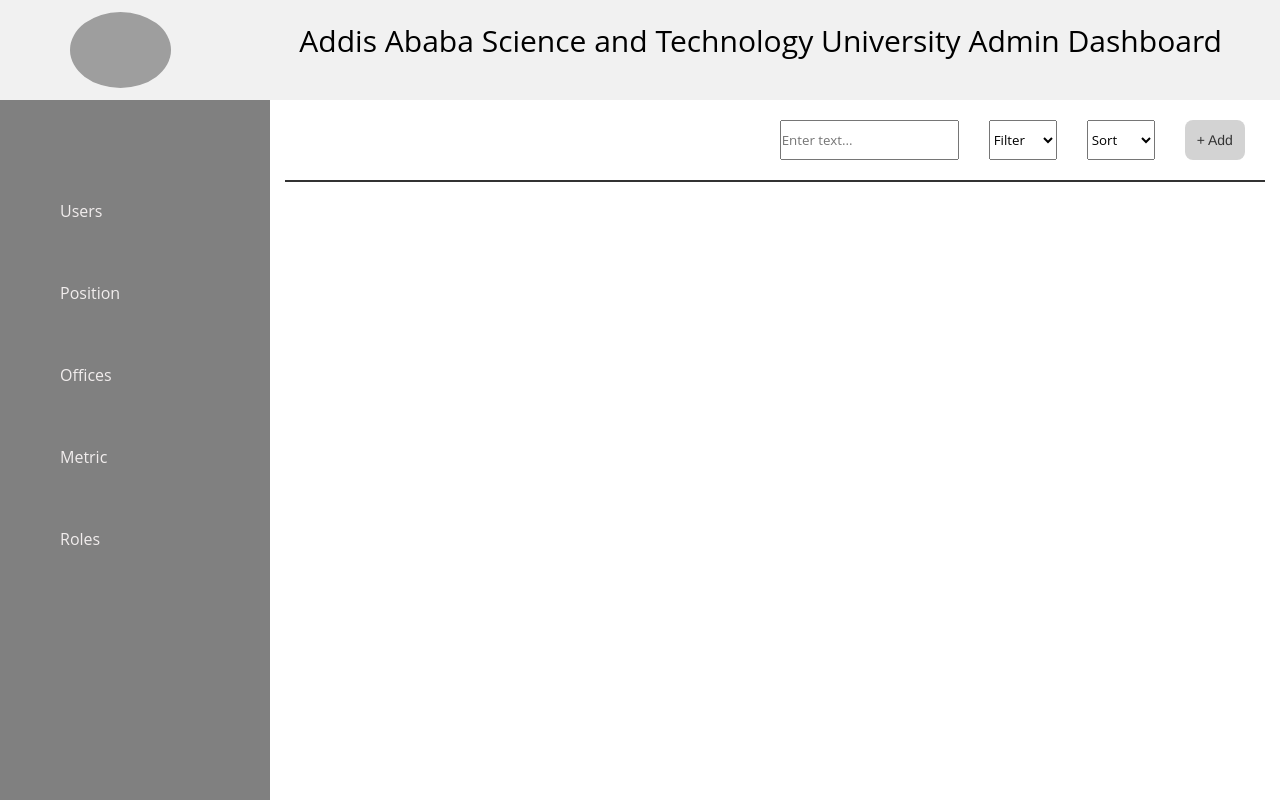
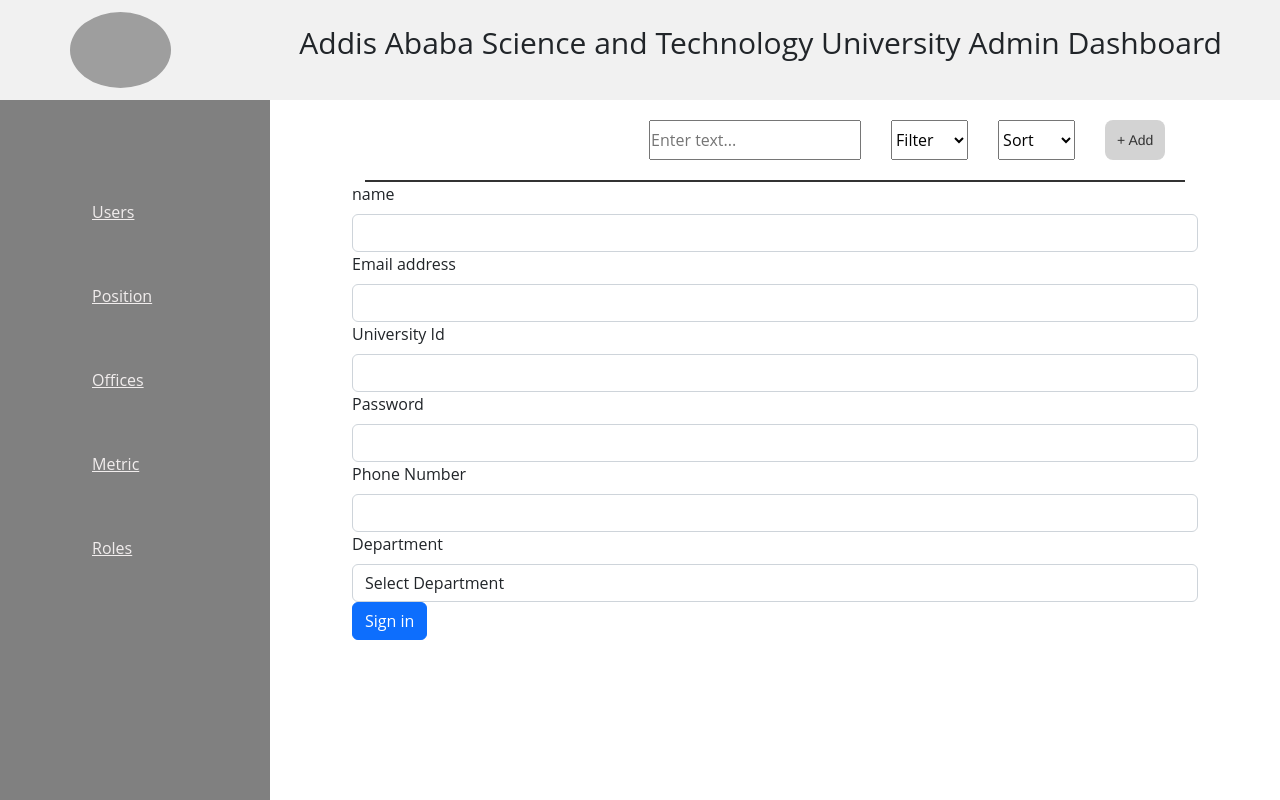
Before and after one commit to CodEZ47/AASTU-Job-Vacancy, a React (Create React App) app in the folder Client/: page /signup in a window 1280 px wide. Built offline with nearby package versions, Linux system fonts and the light colour scheme; grey boxes are pictures that could not be loaded.

Commit message:
some fixes on client side

```diff
--- a/Client/package.json
+++ b/Client/package.json
@@ -6,11 +6,15 @@
     "@testing-library/jest-dom": "^5.16.5",
     "@testing-library/react": "^13.4.0",
     "@testing-library/user-event": "^13.5.0",
+    "bootstrap": "^5.2.3",
+    "formik": "^2.2.9",
     "react": "^18.2.0",
+    "react-bootstrap": "^2.7.4",
     "react-dom": "^18.2.0",
     "react-router-dom": "^6.10.0",
     "react-scripts": "5.0.1",
-    "web-vitals": "^2.1.4"
+    "web-vitals": "^2.1.4",
+    "yup": "^1.1.1"
   },
   "scripts": {
     "start": "react-scripts start",
--- a/Client/src/App.js
+++ b/Client/src/App.js
@@ -1,6 +1,6 @@
 import {Homepage} from "./pages/admin/Homepage"
 import "./styles/style.css"
-
+import 'bootstrap/dist/css/bootstrap.min.css';
 function App() {
   return (
     <>
--- /dev/null
+++ b/Client/src/componenets/signIn.jsx
@@ -0,0 +1,85 @@
+import { Form, Button } from 'react-bootstrap';
+import { Formik } from 'formik';
+import * as Yup from 'yup';
+import { BASE_URL } from '../constant';
+import { useNavigate } from 'react-router-dom';
+const validationSchema = Yup.object().shape({
+  email: Yup.string().email('Invalid email address').matches(/@aastu\.edu\.et$/, 'Your email must be your university email address').required('Email is required'),
+  password: Yup.string().required('Password is required').min(6, 'Password must be at least 6 characters'),
+});
+
+const LoginForm = () => {
+  const handleSubmit = (values, { setSubmitting, setStatus }) => {
+    onSubmit(values, setStatus);
+    setSubmitting(false);
+  };
+  const navigate = useNavigate();
+  const onSubmit = async (values, setStatus) => {
+    const { email, password } = values;
+      const user = {
+        email,
+        password,
+      };
+      try {
+        const auth = await fetch(`${BASE_URL}/auth/login`, {
+          method: "POST",
+          headers: {
+            "Content-Type": "application/json",
+          },
+          body: JSON.stringify(user),
+        });
+        const response = await auth.json();
+        console.log(response);
+
+        if (response.token) {
+          localStorage.setItem("token", response.token);
+          navigate('/dashboard');
+        } else {
+          setStatus("Invalid email or password")
+        }
+      } catch (err) {
+        setStatus(err.message);
+        console.error(err.message);
+      } finally {
+
+      }
+  };
+  return (
+    <Formik initialValues={{ email: '', password: '' }} validationSchema={validationSchema} onSubmit={handleSubmit}>
+      {({ values, errors, touched, handleChange, handleBlur, handleSubmit, isSubmitting, status }) => (
+        <Form noValidate onSubmit={handleSubmit}>
+          {status && <div className="alert alert-danger">{status}</div>}
+          <Form.Group controlId="email">
+            <Form.Label>Email address</Form.Label>
+            <Form.Control
+              type="email"
+              name="email"
+              value={values.email}
+              onChange={handleChange}
+              onBlur={handleBlur}
+              isInvalid={touched.email && !!errors.email}
+            />
+            <Form.Control.Feedback type="invalid">{errors.email}</Form.Control.Feedback>
+          </Form.Group>
+          <Form.Group controlId="password">
+            <Form.Label>Password</Form.Label>
+            <Form.Control
+              type="password"
+              name="password"
+              value={values.password}
+              onChange={handleChange}
+              onBlur={handleBlur}
+              isInvalid={touched.password && !!errors.password}
+            />
+            <Form.Control.Feedback type="invalid">{errors.password}</Form.Control.Feedback>
+          </Form.Group>
+          <Button type="submit" disabled={isSubmitting}>
+            {isSubmitting ? 'Loading...' : 'Sign in'}
+          </Button>
+        </Form>
+      )}
+    </Formik>
+  );
+};
+
+export default LoginForm;
--- /dev/null
+++ b/Client/src/componenets/signUp.jsx
@@ -0,0 +1,141 @@
+import React, {useState} from "react";
+import { BASE_URL } from "../constant";
+import { Form, Button } from "react-bootstrap";
+import { Formik } from "formik";
+import * as Yup from "yup";
+import { useNavigate } from "react-router-dom";
+import { DEPARTMENTS } from "../constant";
+export default function ApplicantSignUp() {
+  const validationSchema = Yup.object().shape({
+    email: Yup.string().email('Invalid email address').matches(/@aastu\.edu\.et$/, 'Invalid aastu email').required('Email is required'),
+    password: Yup.string().required("Password is required").min(6, "Password must be at least 6 characters"),
+    university_id: Yup.string().required("University ID is required"),
+    name: Yup.string().required("Name is required"),
+    phone_number: Yup.string().matches(/^(\+251|0)(7|9)[0-9]{8}$/, 'Invalid Ethiopian phone number').required("Phone number is required"),
+    department: Yup.string().required("Department is required"),
+});
+
+const handleSubmit = (values, { setSubmitting, setStatus }) => {
+    onSubmit(values, setStatus);
+    setSubmitting(false);
+};
+ const navigate = useNavigate();
+ const onSubmit = async (values, setStatus) => {
+    const { email, password, university_id, name, phone_number, department } = values;
+        const user = {
+            email,
+            password,
+            university_id,
+            name,
+            phone_number,
+            department,
+            role: "APPLICANT"
+        };
+        console.log(user);
+        try {
+            const auth = await fetch(`${BASE_URL}/auth/register`, {
+                method: "POST",
+                headers: {
+                    "Content-Type": "application/json",
+                },
+                body: JSON.stringify(user),
+            });
+            const response = await auth.json();
+            if (response.token) {
+                localStorage.setItem("token", response.token);
+                navigate("/dashboard");
+            } else {
+                setStatus(response.message);
+            }
+        } catch (err) {
+            setStatus(err.message);
+            console.error(err.message);
+        } finally {
+        }
+    };
+  return (
+    <Formik initialValues={{ email: '', password: '', name: '', phone_number:'', university_id: '', department: '' }} validationSchema={validationSchema} onSubmit={handleSubmit}>
+    {({ values, errors, touched, handleChange, handleBlur, handleSubmit, isSubmitting, status }) => (
+      <Form noValidate onSubmit={handleSubmit}>
+        {status && <div className="alert alert-danger">{status}</div>}
+        <Form.Group controlId="name">
+          <Form.Label>name</Form.Label>
+          <Form.Control
+            type="text"
+            name="name"
+            value={values.name}
+            onChange={handleChange}
+            onBlur={handleBlur}
+            isInvalid={touched.name && !!errors.name}
+          />
+          <Form.Control.Feedback type="invalid">{errors.name}</Form.Control.Feedback>
+        </Form.Group>
+        <Form.Group controlId="email">
+          <Form.Label>Email address</Form.Label>
+          <Form.Control
+            type="email"
+            name="email"
+            value={values.email}
+            onChange={handleChange}
+            onBlur={handleBlur}
+            isInvalid={touched.email && !!errors.email}
+          />
+          <Form.Control.Feedback type="invalid">{errors.email}</Form.Control.Feedback>
+        </Form.Group>
+        <Form.Group controlId="university_id">
+          <Form.Label>University Id</Form.Label>
+          <Form.Control
+            type="text"
+            name="university_id"
+            value={values.university_id}
+            onChange={handleChange}
+            onBlur={handleBlur}
+            isInvalid={touched.university_id && !!errors.university_id}
+          />
+          <Form.Control.Feedback type="invalid">{errors.university_id}</Form.Control.Feedback>
+        </Form.Group>
+        <Form.Group controlId="password">
+          <Form.Label>Password</Form.Label>
+          <Form.Control
+            type="password"
+            name="password"
+            value={values.password}
+            onChange={handleChange}
+            onBlur={handleBlur}
+            isInvalid={touched.password && !!errors.password}
+          />
+          <Form.Control.Feedback type="invalid">{errors.password}</Form.Control.Feedback>
+        </Form.Group>
+        <Form.Group controlId="phone_number">
+            <Form.Label>Phone Number</Form.Label>
+            <Form.Control
+                type="text"
+                name="phone_number"
+                value={values.phone_number}
+                onChange={handleChange}
+                onBlur={handleBlur}
+                isInvalid={touched.phone_number && !!errors.phone_number}
+            />
+            <Form.Control.Feedback type="invalid">{errors.phone_number}</Form.Control.Feedback>
+        </Form.Group>
+        {/* form option for department */}
+        <Form.Group controlId="department">
+            <Form.Label>Department</Form.Label>
+            <Form.Control as="select" name="department" value={values.department} onChange={handleChange} onBlur={handleBlur} isInvalid={touched.department && !!errors.department}>
+                <option value="">Select Department</option>
+                {DEPARTMENTS.map((department) => (
+                    <option key={department} value={department}>
+                        {department}
+                    </option>
+                ))}
+            </Form.Control>
+            <Form.Control.Feedback type="invalid">{errors.department}</Form.Control.Feedback>
+        </Form.Group>
+        <Button type="submit" disabled={isSubmitting}>
+          {isSubmitting ? 'Loading...' : 'Sign in'}
+        </Button>
+      </Form>
+    )}
+  </Formik>
+  );
+}
--- /dev/null
+++ b/Client/src/constant.js
@@ -0,0 +1,15 @@
+export const BASE_URL = 'http://localhost:4000';
+export const DEPARTMENTS = [
+    "Software Engineering",
+    "Electrical Engineering",
+    "Mechanical Engineering",
+    "Civil Engineering",
+    "Chemical Engineering",
+    "ElectroMechanical Engineering",
+    "Environmental Engineering",
+    "Industrial Chemistry",
+    "BioTechnology",
+    "Food Science and Technology",
+    "Geology",
+    "Mining Engineering",
+]
--- a/Client/src/pages/admin/Homepage.jsx
+++ b/Client/src/pages/admin/Homepage.jsx
@@ -10,6 +10,8 @@
 import { Roles } from "./Roles"
 
 import { Route, Routes } from 'react-router-dom';
+import SignIn from '../../componenets/signIn';
+import ApplicantSignUp from '../../componenets/signUp';
 
 
 export const Homepage = () => {
@@ -21,6 +23,8 @@
       <div className="content">
         <SearchBar />
         <Routes>
+          <Route path='/signin' element={<SignIn/>} />
+          <Route path='/signup' element={<ApplicantSignUp />} />
           <Route path='/Users' element={<UsersList />} />
           <Route path='/Position' element={<Positions />} />
           <Route path='/Offices' element={<Offices />} />
```
Also changed, not shown: 1 other file (tests, documents, lock files or other folders).
